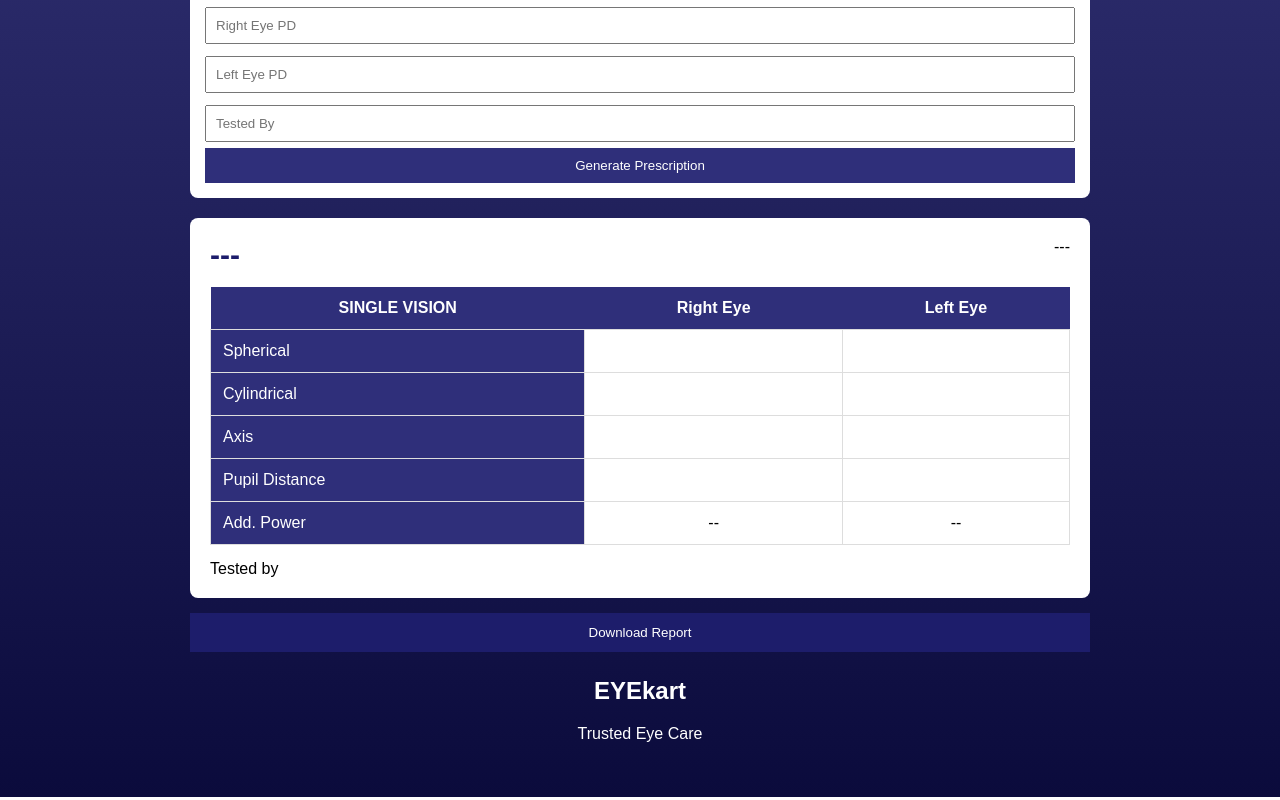
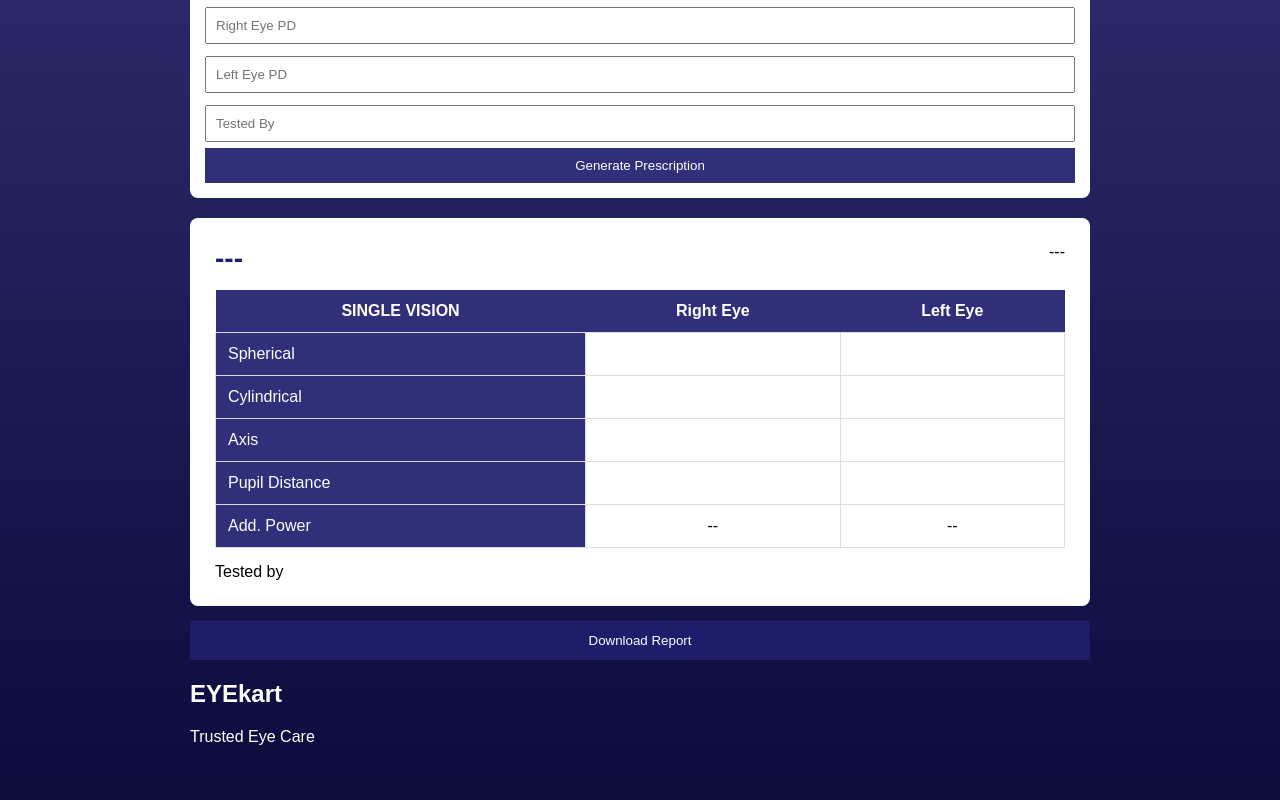
Before and after one commit to Baji7869/EYEkart-RX, a plain HTML site: page index.html in a window 1280 px wide. Shown: the part 487-1287 px from the top of the page. Drawn offline with Linux system fonts and the light colour scheme.

Commit message:
Update style.css

```diff
--- a/style.css
+++ b/style.css
@@ -39,14 +39,22 @@ body {
     padding: 10px;
     border: none;
     width: 100%;
-    cursor: pointer;
 }
 
 .report {
     background: white;
     color: black;
-    padding: 20px;
+    padding: 25px;
     border-radius: 8px;
+}
+
+.brand-header {
+    text-align: center;
+    margin-bottom: 15px;
+}
+
+.brand-header h2 {
+    color: #1d1d6b;
 }
 
 .name-row {
@@ -56,13 +64,9 @@ body {
 }
 
 .name {
-    font-size: 30px;
+    font-size: 28px;
     font-weight: bold;
     color: #1d1d6b;
-}
-
-.date {
-    font-size: 16px;
 }
 
 table {
@@ -101,8 +105,3 @@ td:first-child {
     border: none;
     cursor: pointer;
 }
-
-.footer {
-    text-align: center;
-    margin-top: 25px;
-}
```
